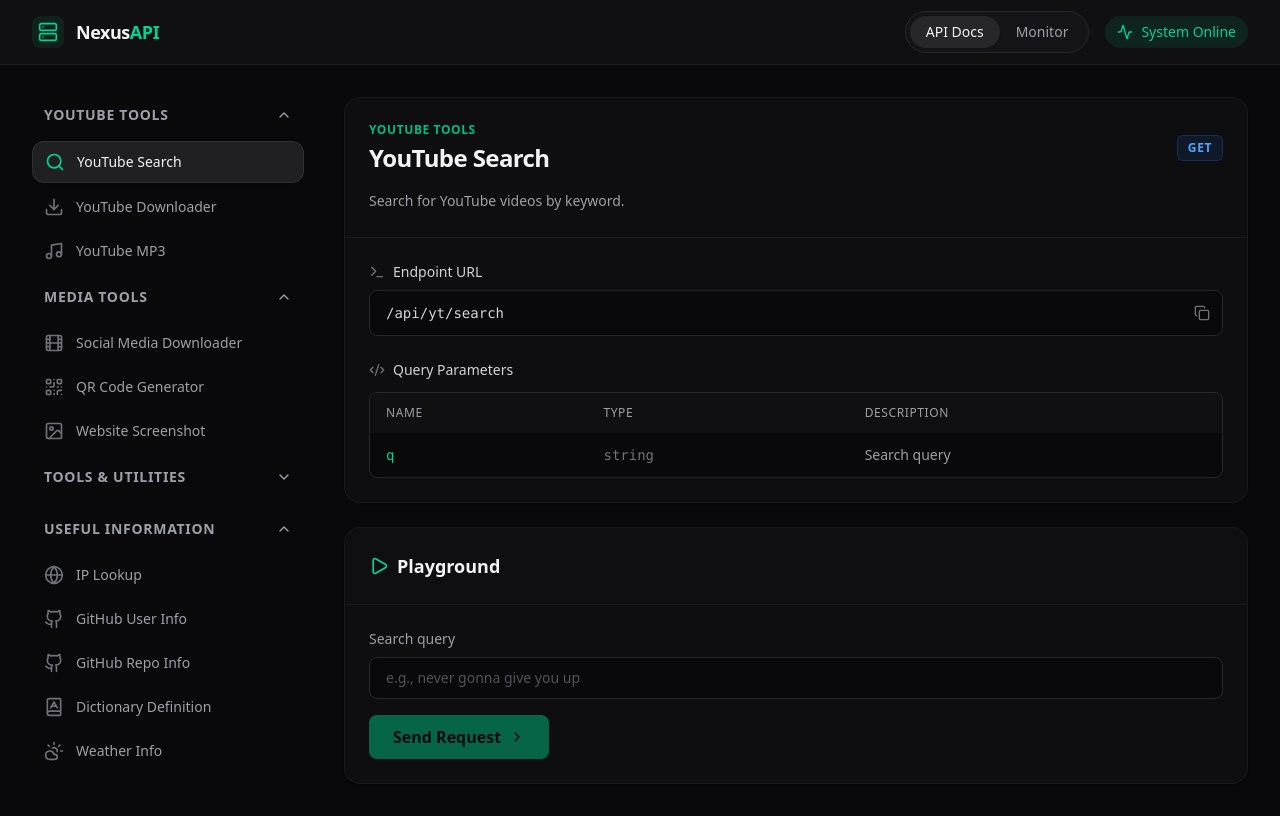
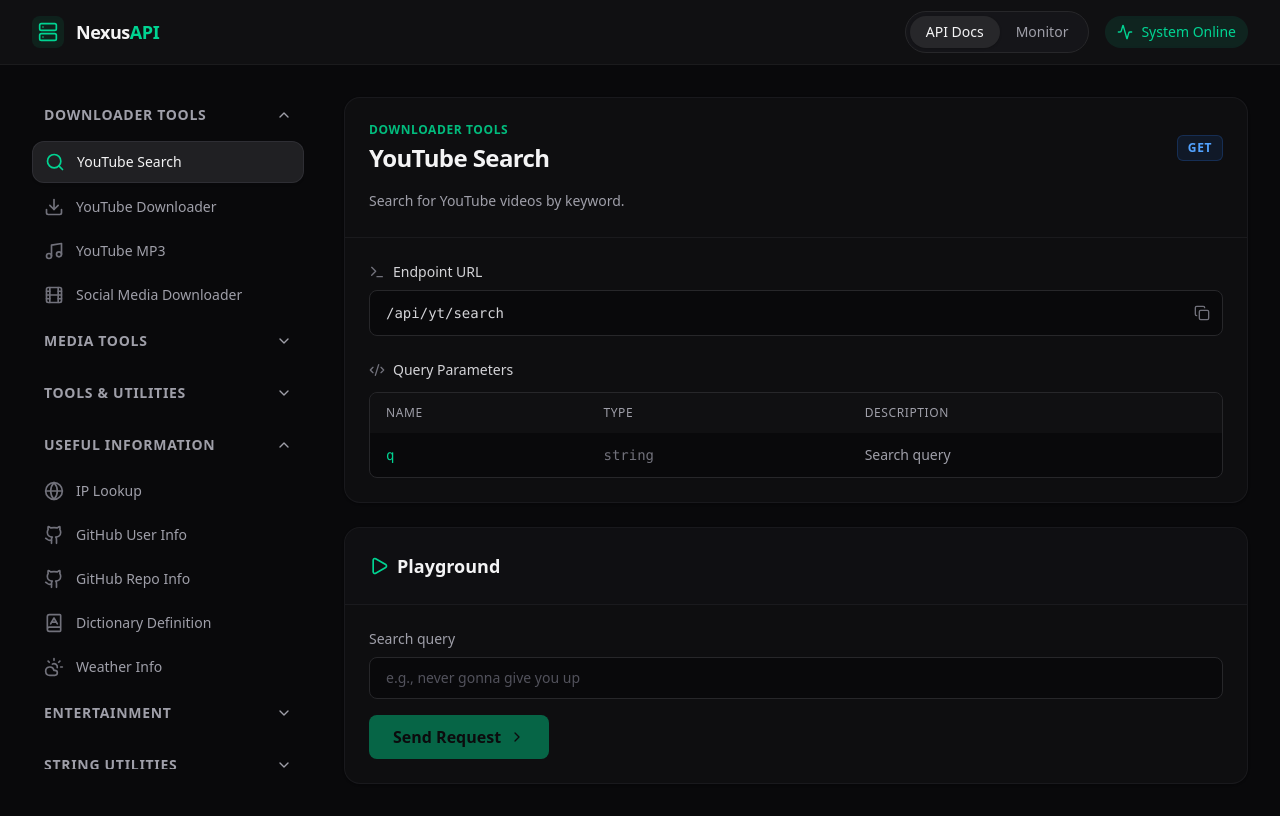
Before and after one commit to yanzyuyu/restapiyn, a React (Vite) app: page / in a window 1280 px wide. Built offline with nearby package versions, Linux system fonts and the light colour scheme.

Commit message:
style: group downloaders into 'Downloader Tools' category

```diff
--- a/src/App.tsx
+++ b/src/App.tsx
@@ -26,7 +26,7 @@
   {
     id: "yt-search",
     title: "YouTube Search",
-    category: "YouTube Tools",
+    category: "Downloader Tools",
     method: "GET",
     path: "/api/yt/search",
     description: "Search for YouTube videos by keyword.",
@@ -37,7 +37,7 @@
   {
     id: "yt-download",
     title: "YouTube Downloader",
-    category: "YouTube Tools",
+    category: "Downloader Tools",
     method: "GET",
     path: "/api/yt/download",
     description: "Get download links and video info for a YouTube URL.",
@@ -48,7 +48,7 @@
   {
     id: "yt-mp3",
     title: "YouTube MP3",
-    category: "YouTube Tools",
+    category: "Downloader Tools",
     method: "GET",
     path: "/api/yt/ytmp3",
     description: "Download MP3 audio from a YouTube URL.",
@@ -59,7 +59,7 @@
   {
     id: "social-download",
     title: "Social Media Downloader",
-    category: "Media Tools",
+    category: "Downloader Tools",
     method: "GET",
     path: "/api/download/social",
     description: "Download videos from TikTok, Instagram, Twitter, Facebook, etc.",
@@ -121,8 +121,7 @@
 
   // Accordion State for Categories
   const [openCategories, setOpenCategories] = useState<Record<string, boolean>>({
-    "YouTube Tools": true,
-    "Media Tools": true,
+    "Downloader Tools": true,
     "Useful Information": true
   });
 
```
